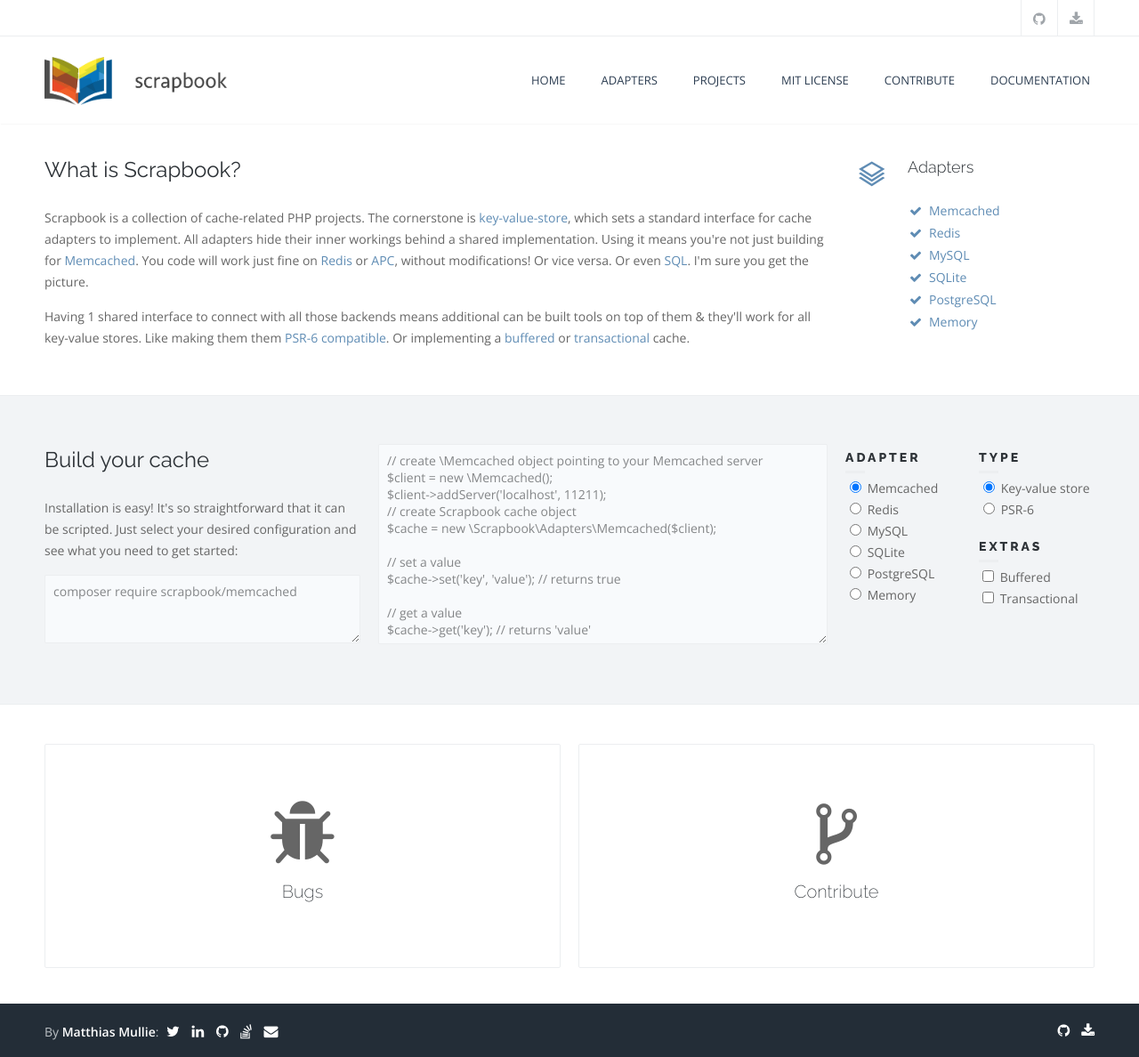
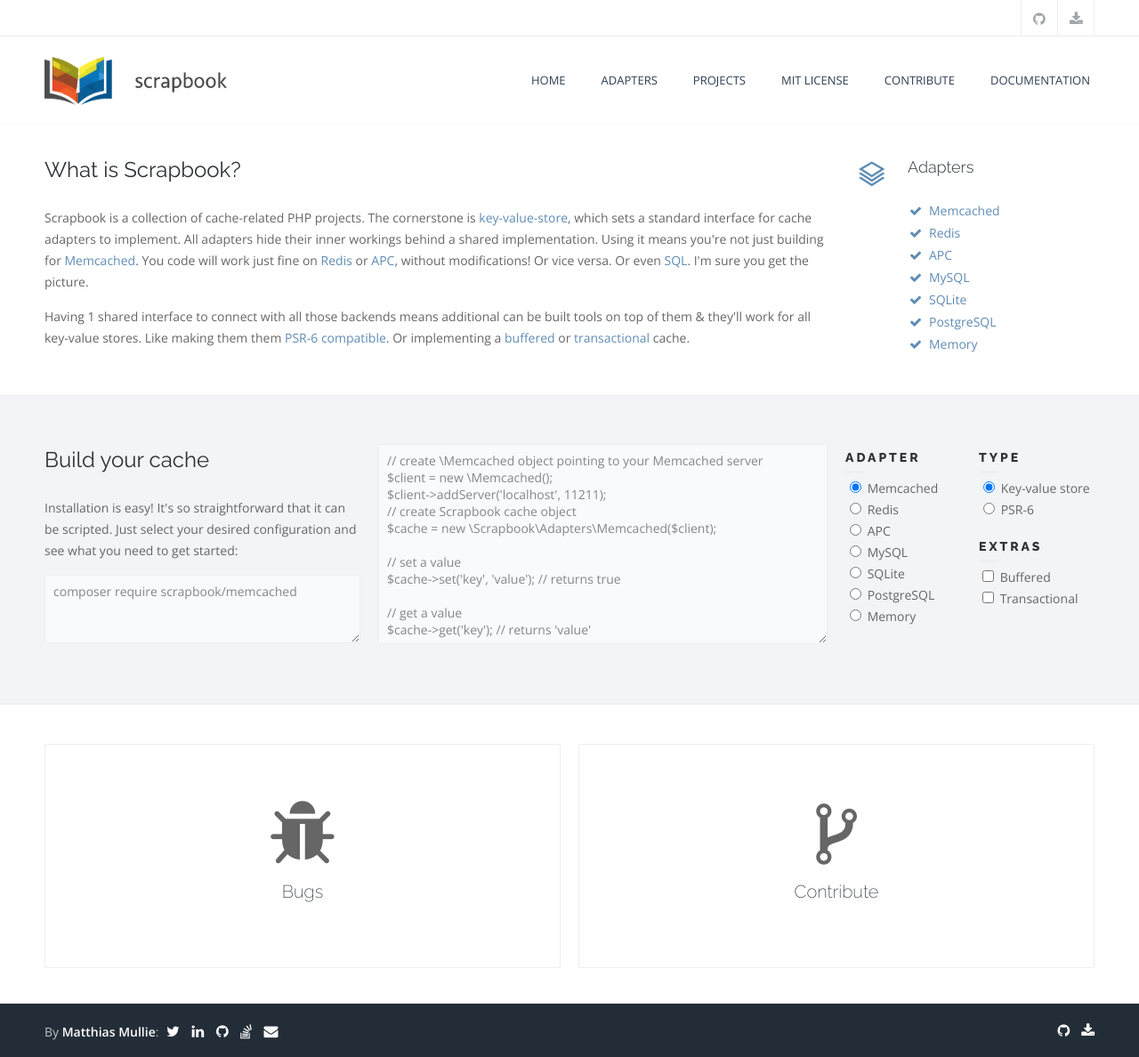
Before and after one commit to matthiasmullie/scrapbook, a Jekyll site: the page built from index.html, in a window 1280 px wide and 1188 px high. Shown: the whole window at 89% size. Built offline with Jekyll 4.4.1, drawn with Linux system fonts in a browser that asks for light colours; Markdown is read by kramdown in place of the engine named in the settings; the list of posts is cut into pages by our own code.

Commit message:
Add APC to index

```diff
--- a/_includes/build.html
+++ b/_includes/build.html
@@ -28,6 +28,11 @@
 
 				<input type="radio" name="adapter" value="redis" id="adapter_redis" />
 				<label for="adapter_redis">Redis</label>
+
+				<br>
+
+				<input type="radio" name="adapter" value="apc" id="adapter_apc" />
+				<label for="adapter_apc">APC</label>
 
 				<br>
 
--- a/index.html
+++ b/index.html
@@ -39,6 +39,7 @@ weight: 0
 			<ul class="list-1">
 				<li><a href="{{ site.baseurl }}adapters/memcached.html">Memcached</a></li>
 				<li><a href="{{ site.baseurl }}adapters/redis.html">Redis</a></li>
+				<li><a href="{{ site.baseurl }}adapters/apc.html">APC</a></li>
 				<li><a href="{{ site.baseurl }}adapters/mysql.html">MySQL</a></li>
 				<li><a href="{{ site.baseurl }}adapters/sqlite.html">SQLite</a></li>
 				<li><a href="{{ site.baseurl }}adapters/postgresql.html">PostgreSQL</a></li>
--- a/public/assets/js/custom.js
+++ b/public/assets/js/custom.js
@@ -171,6 +171,12 @@
 			composer: "composer require scrapbook/redis"
 		},
 
+		apc: {
+			src: "// create Scrapbook cache object\n" +
+				"$cache = new \\Scrapbook\\Adapters\\Apc();\n",
+			composer: "composer require scrapbook/apc"
+		},
+
 		mysql: {
 			src: "// create \\PDO object pointing to your MySQL server\n" +
 				"$client = new \\PDO('mysql:dbname=cache;host=127.0.0.1', 'root', '');\n" +
```
